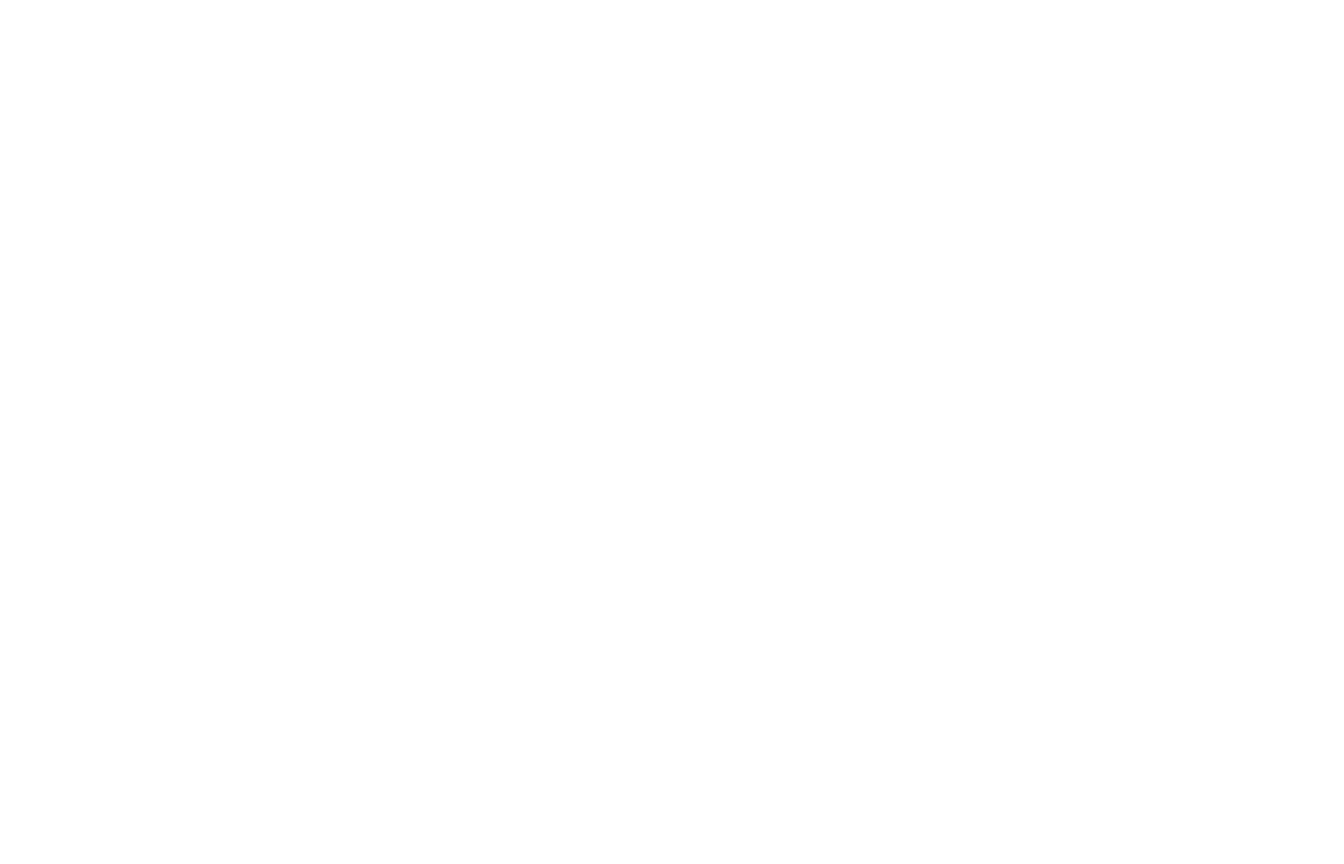
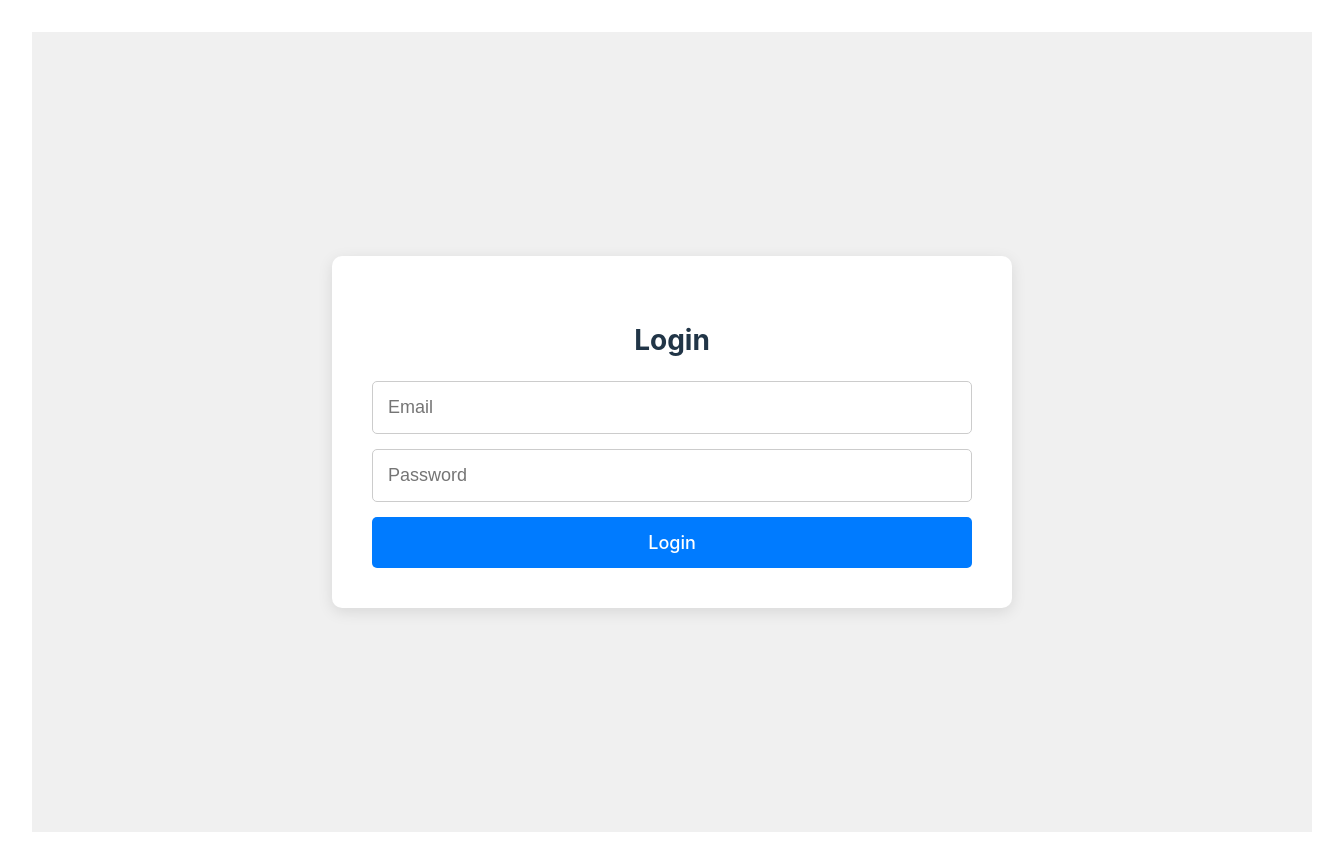
Before and after one commit to Sakshamgautam17/VVCE-project, a React (Vite) app in the folder frontend/: page /login in a window 1280 px wide. Shown: the whole page, 1344 px wide, since content can reach past the window. Before the commit the page ends 800 px from the top, so only its background shows below. Built offline with nearby package versions, Linux system fonts and the light colour scheme.

Commit message:
home page

```diff
--- a/frontend/src/App.jsx
+++ b/frontend/src/App.jsx
@@ -1,7 +1,28 @@
-import "./App.css";
+import React from 'react';
+import { BrowserRouter as Router, Route, Routes, Navigate } from 'react-router-dom';
+import './App.css';
+import Login from './components/Login'; // Importing the Login component
+import Home from './components/Home';   // Importing the Home component
 
 function App() {
-  return <div></div>;
+  return (
+    <Router>
+      <div>
+        <Routes>
+          {/* Default route redirects to the login page */}
+          <Route path="/" element={<Navigate to="/login" />} />
+
+          {/* Define the route for the login page */}
+          <Route path="/login" element={<Login />} />
+
+          {/* Define the route for the home page */}
+          <Route path="/home" element={<Home />} />
+
+          {/* You can add more routes here as needed */}
+        </Routes>
+      </div>
+    </Router>
+  );
 }
 
 export default App;
--- /dev/null
+++ b/frontend/src/components/Home.jsx
@@ -0,0 +1,73 @@
+import React from 'react';
+import { useNavigate } from 'react-router-dom'; // To handle navigation
+
+const Home = () => {
+  const navigate = useNavigate();
+
+  // Handlers for buttons
+  const handleStartTest = () => {
+    alert('Start Test Clicked');
+    // Add routing to the start test page if needed
+    // Example: navigate('/start-test');
+  };
+
+  const handleTrialTest = () => {
+    alert('Trial Test Clicked');
+    // Add routing to the trial test page if needed
+    // Example: navigate('/trial-test');
+  };
+
+  return (
+    <div style={styles.container}>
+      <h1 style={styles.heading}>Welcome to the Home Page</h1>
+      <p style={styles.subHeading}>Please choose an option:</p>
+      <div style={styles.buttonContainer}>
+        <button style={styles.button} onClick={handleStartTest}>
+          Start Test
+        </button>
+        <button style={styles.button} onClick={handleTrialTest}>
+          Trial Test
+        </button>
+      </div>
+    </div>
+  );
+};
+
+// Styles for the Home page
+const styles = {
+  container: {
+    display: 'flex',
+    flexDirection: 'column',
+    alignItems: 'center',
+    justifyContent: 'center',
+    height: '100vh',           // Full height of viewport
+    width: '100vw',            // Full width of viewport
+    backgroundColor: 'rgb(200, 220, 240)', // RGB background color
+    textAlign: 'center',       // Center the text horizontally
+  },
+  heading: {
+    fontSize: '36px',
+    marginBottom: '20px',
+    color: 'black',            // Heading text color
+  },
+  subHeading: {
+    fontSize: '18px',
+    marginBottom: '30px',
+  },
+  buttonContainer: {
+    display: 'flex',
+    gap: '20px', // Space between the buttons
+  },
+  button: {
+    padding: '15px 30px',
+    fontSize: '18px',
+    backgroundColor: '#007bff',
+    color: '#fff',
+    border: 'none',
+    borderRadius: '8px',
+    cursor: 'pointer',
+    transition: 'background-color 0.3s ease',
+  },
+};
+
+export default Home;
--- /dev/null
+++ b/frontend/src/components/Login.jsx
@@ -0,0 +1,107 @@
+import React, { useState } from 'react';
+import { useNavigate } from 'react-router-dom'; // Importing useNavigate
+
+const Login = () => {
+  const [email, setEmail] = useState('');
+  const [password, setPassword] = useState('');
+  const [error, setError] = useState('');
+
+  const navigate = useNavigate(); // Initializing useNavigate for navigation
+
+  const handleSubmit = (event) => {
+    event.preventDefault();
+    if (!email || !password) {
+      setError('Please fill in all fields');
+      return;
+    }
+    // Simulate login success
+    console.log('Logging in with', email, password);
+    setError('');
+    alert('Logged in successfully!');
+
+    // Navigate to another route (e.g., a homepage or dashboard)
+    navigate('/home'); // Change '/home' to whatever route you want
+  };
+
+  return (
+    <div style={styles.pageContainer}>
+      <div style={styles.formContainer}>
+        <h2 style={styles.heading}>Login</h2>
+        <form onSubmit={handleSubmit} style={styles.form}>
+          {error && <p style={styles.error}>{error}</p>}
+          <input
+            type="email"
+            placeholder="Email"
+            value={email}
+            onChange={(e) => setEmail(e.target.value)}
+            style={styles.input}
+          />
+          <input
+            type="password"
+            placeholder="Password"
+            value={password}
+            onChange={(e) => setPassword(e.target.value)}
+            style={styles.input}
+          />
+          <button type="submit" style={styles.button}>
+            Login
+          </button>
+        </form>
+      </div>
+    </div>
+  );
+};
+
+const styles = {
+  pageContainer: {
+    display: 'flex',
+    justifyContent: 'center',
+    alignItems: 'center',
+    height: '100vh',
+    width: '100vw',            // Full viewport width
+    backgroundColor: '#f0f0f0',
+  },
+  formContainer: {
+    width: '100%',             // Full width
+    maxWidth: '600px',         // Max width to make it responsive on large screens
+    padding: '40px',           // Padding to give some space around the form
+    backgroundColor: '#fff',
+    borderRadius: '10px',
+    boxShadow: '0px 4px 15px rgba(0, 0, 0, 0.1)',
+  },
+  heading: {
+    marginBottom: '20px',
+    fontSize: '28px',          // Larger heading font size
+    textAlign: 'center',       // Center the heading
+  },
+  form: {
+    display: 'flex',
+    flexDirection: 'column',
+  },
+  input: {
+    marginBottom: '15px',
+    padding: '15px',            // Larger padding for input fields
+    fontSize: '18px',           // Larger font size for input fields
+    border: '1px solid #ccc',
+    borderRadius: '5px',
+    width: '100%',
+    boxSizing: 'border-box',    // Ensures padding is included in the element’s width
+  },
+  button: {
+    padding: '15px',            // Larger padding for button
+    fontSize: '18px',
+    backgroundColor: '#007bff',
+    color: '#fff',
+    border: 'none',
+    borderRadius: '5px',
+    cursor: 'pointer',
+    width: '100%',
+  },
+  error: {
+    color: 'red',
+    marginBottom: '10px',
+    textAlign: 'center',        // Center the error message
+  },
+};
+
+export default Login;
```
Also changed, not shown: frontend/src/components/Login.js (deleted).
